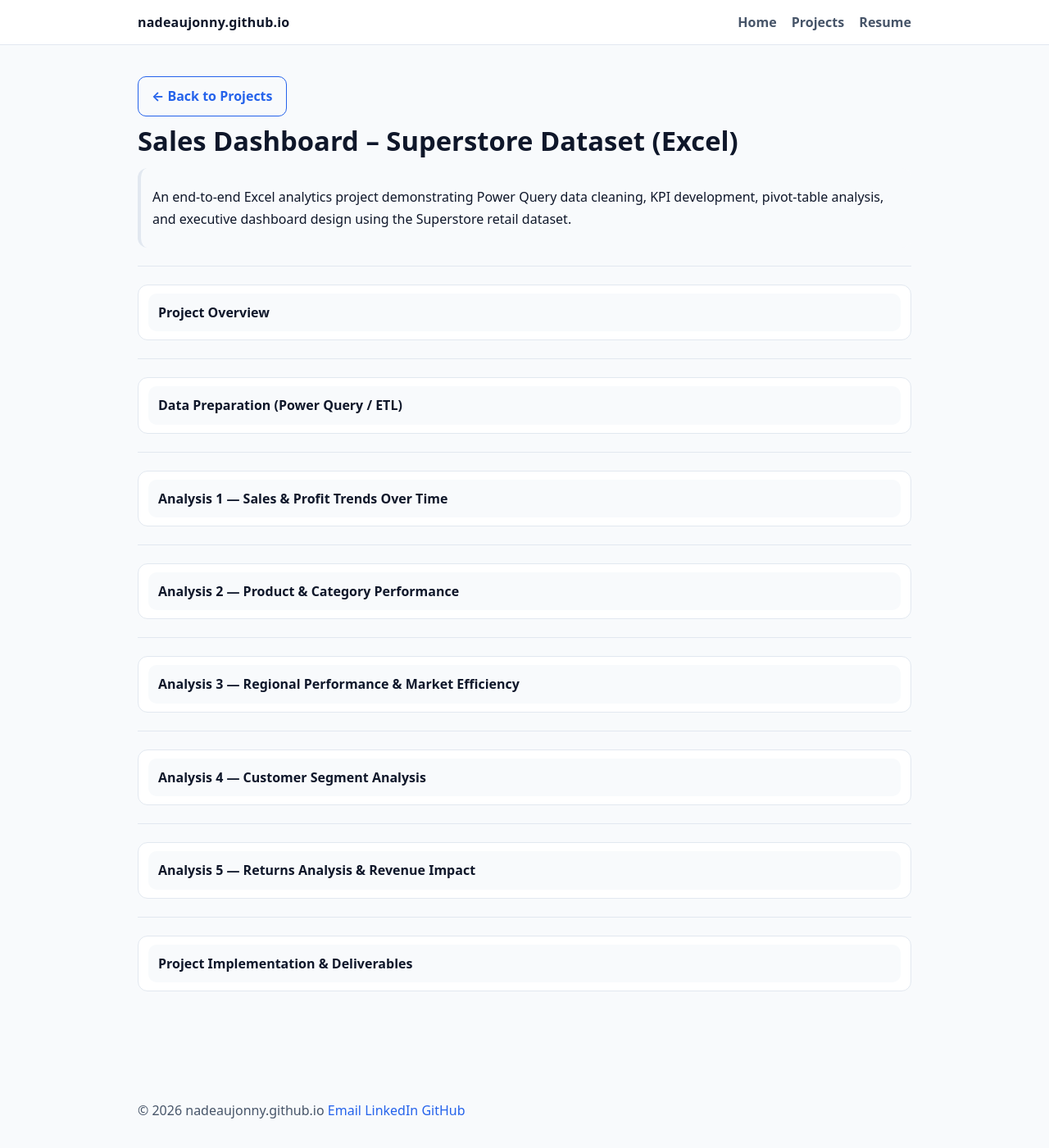
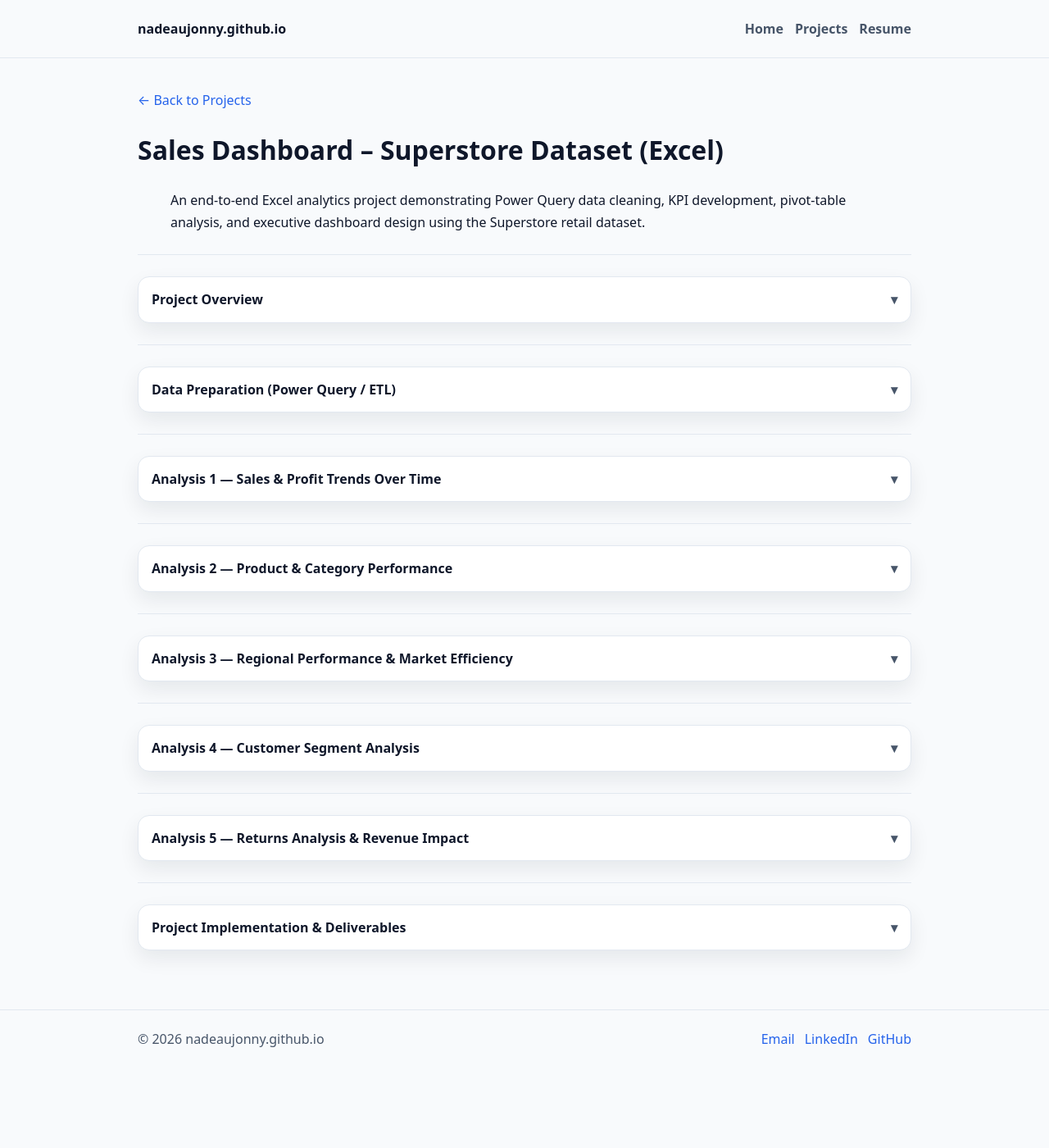
Before and after one commit to nadeaujonny/nadeaujonny.github.io, a Jekyll site: the page built from projects/excel-superstore-analysis/index.md, in a window 1280 px wide and 1400 px high. Shown: the whole window at 82% size. Built offline with Jekyll 4.4.1, drawn with Linux system fonts in a browser that asks for light colours.

Commit message:
Refactor CSS styles and variables
Updated CSS variables and styles for layout, buttons, and components.

```diff
--- a/assets/css/style.css
+++ b/assets/css/style.css
@@ -1,176 +1,162 @@
 :root{
+  --bg:#f8fafc;
+  --card:#ffffff;
   --text:#0f172a;
   --muted:#475569;
   --border:#e2e8f0;
-  --card:#f8fafc;
   --blue:#2563eb;
   --blueSoft:#eef2ff;
   --shadow:0 10px 24px rgba(15,23,42,.08);
+  --radius:14px;
 }
 
+/* Base */
 *{ box-sizing:border-box; }
-
-html,body{
-  margin:0;
-  padding:0;
+html,body{ margin:0; padding:0; }
+body{
+  background:var(--bg);
   color:var(--text);
   font-family:system-ui,-apple-system,Segoe UI,Roboto,Helvetica,Arial;
   line-height:1.65;
 }
-
 a{ color:var(--blue); text-decoration:none; }
 a:hover{ text-decoration:underline; }
+hr{ border:none; border-top:1px solid var(--border); margin:26px 0; }
 
-hr{
-  border:none;
-  border-top:1px solid var(--border);
-  margin:22px 0;
+.container{
+  max-width:980px;
+  margin:0 auto;
+  padding:22px 18px;
 }
 
-/* Layout width */
-main, .container, .page-content{
-  max-width:980px;
-  margin:0 auto;
-  padding:28px 18px 60px;
+/* Header */
+.site-header{
+  position:sticky;
+  top:0;
+  background:rgba(248,250,252,.9);
+  backdrop-filter:blur(10px);
+  border-bottom:1px solid var(--border);
+  z-index:10;
 }
-
-/* Headings */
-h1{ font-size:2.05rem; line-height:1.2; margin:0 0 12px; }
-h2{ font-size:1.5rem; margin:26px 0 10px; }
-h3{ font-size:1.15rem; margin:18px 0 10px; }
-p{ margin:10px 0; color:var(--text); }
-blockquote{
-  margin:14px 0;
-  padding:12px 14px;
-  border-left:4px solid var(--border);
-  background:var(--card);
-  color:var(--muted);
-  border-radius:12px;
-}
-
-/* Buttons you already use */
-.project-btn, .back-btn{
-  display:inline-block;
-  padding:10px 16px;
-  border-radius:10px;
-  border:1px solid var(--blue);
-  background:var(--blue);
-  color:#fff;
-  font-weight:700;
-  text-decoration:none;
-}
-.project-btn:hover, .back-btn:hover{ text-decoration:none; filter:brightness(.97); }
-
-.back-btn{
-  background:transparent;
-  color:var(--blue);
-}
-
-/* Dropdown sections (details/summary) */
-details{
-  border:1px solid var(--border);
-  border-radius:12px;
-  background:#fff;
-  padding:10px 12px;
-  margin:14px 0;
-}
-details[open]{ box-shadow:var(--shadow); }
-
-summary{
-  cursor:pointer;
-  list-style:none;
-  font-weight:800;
-  padding:10px 12px;
-  border-radius:10px;
-  background:var(--card);
-}
-summary::-webkit-details-marker{ display:none; }
-
-details > *:not(summary){
-  margin-top:14px;
-  padding:0 6px 8px;
-}
-
-/* Images and tables */
-img{
-  max-width:100%;
-  height:auto;
-}
-
-table{
-  width:100%;
-  border-collapse:collapse;
-  margin:12px 0 18px;
-}
-th, td{
-  border-bottom:1px solid var(--border);
-  padding:10px 8px;
-}
-th{ text-align:left; }
-
-/* Code blocks */
-pre{
-  padding:12px 14px;
-  background:#0b1020;
-  color:#e5e7eb;
-  border-radius:12px;
-  overflow:auto;
-}
-code{
-  font-family:ui-monospace,SFMono-Regular,Menlo,Monaco,Consolas,"Liberation Mono",monospace;
-}
-
-/* Header / Nav */
-.site-header{
-  position: sticky;
-  top: 0;
-  background: rgba(255,255,255,.9);
-  backdrop-filter: blur(10px);
-  border-bottom: 1px solid var(--border);
-  z-index: 10;
-}
-
 .header-inner{
   display:flex;
   align-items:center;
   justify-content:space-between;
-  gap: 16px;
-  padding: 14px 18px;
+  gap:12px;
+}
+.site-title{
+  font-weight:800;
+  color:var(--text);
+}
+.site-nav{
+  display:flex;
+  gap:14px;
+}
+.site-nav a{
+  color:var(--muted);
+  font-weight:600;
+}
+.site-nav a:hover{ color:var(--text); text-decoration:none; }
+
+/* Footer */
+.site-footer{
+  border-top:1px solid var(--border);
+  margin-top:36px;
+}
+.footer-inner{
+  display:flex;
+  justify-content:space-between;
+  gap:12px;
+  flex-wrap:wrap;
+  color:var(--muted);
+}
+.footer-links{ display:flex; gap:12px; }
+
+/* Buttons (reuse everywhere) */
+.btn{
+  display:inline-flex;
+  align-items:center;
+  justify-content:center;
+  padding:12px 18px;
+  border-radius:10px;
+  font-weight:700;
+  border:1px solid transparent;
+  text-decoration:none !important;
+}
+.btn-primary{
+  background:var(--blue);
+  color:white;
+  box-shadow:var(--shadow);
+}
+.btn-primary:hover{ filter:brightness(.97); }
+.btn-outline{
+  background:var(--blueSoft);
+  color:var(--blue);
+  border-color:var(--blue);
+}
+.btn-row{
+  display:flex;
+  justify-content:center;
+  gap:14px;
+  flex-wrap:wrap;
+  margin:18px 0 10px;
 }
 
-.site-title{
-  font-weight: 800;
-  color: var(--text);
-  text-decoration: none;
-  letter-spacing: .2px;
+/* Cards + grid (projects page) */
+.card{
+  background:var(--card);
+  border:1px solid var(--border);
+  border-radius:var(--radius);
+  box-shadow:var(--shadow);
+  padding:18px;
+}
+.grid{
+  display:grid;
+  grid-template-columns:repeat(12,1fr);
+  gap:16px;
+}
+.grid .col-6{ grid-column:span 6; }
+.grid .col-12{ grid-column:span 12; }
+@media (max-width:800px){
+  .grid .col-6{ grid-column:span 12; }
 }
 
-.site-nav a{
-  margin-left: 14px;
-  color: var(--muted);
-  font-weight: 600;
-  text-decoration: none;
+/* Dropdowns (details/summary) */
+details{
+  background:var(--card);
+  border:1px solid var(--border);
+  border-radius:var(--radius);
+  box-shadow:var(--shadow);
+  padding:14px 16px;
+  margin:14px 0;
 }
+summary{
+  cursor:pointer;
+  font-weight:800;
+  list-style:none;
+}
+summary::-webkit-details-marker{ display:none; }
+summary:after{
+  content:"▾";
+  float:right;
+  color:var(--muted);
+}
+details[open] summary:after{ content:"▴"; }
 
-.site-nav a:hover{
-  color: var(--text);
-  text-decoration: none;
+/* Code blocks */
+pre{
+  background:#0b1220;
+  color:#e5e7eb;
+  padding:14px;
+  border-radius:12px;
+  overflow:auto;
+  border:1px solid rgba(226,232,240,.18);
 }
+code{ font-family:ui-monospace,SFMono-Regular,Menlo,Monaco,Consolas,monospace; }
 
-/* Page background + content card */
-body{
-  background: #f8fafc;
+/* Images */
+img{
+  max-width:100%;
+  height:auto;
+  border-radius:12px;
 }
-
-.page-content{
-  background: #fff;
-  border: 1px solid var(--border);
-  border-radius: 16px;
-  box-shadow: var(--shadow);
-  margin-top: 18px;
-}
-
-.site-footer{
-  color: var(--muted);
-  padding: 30px 0 40px;
-}
```
